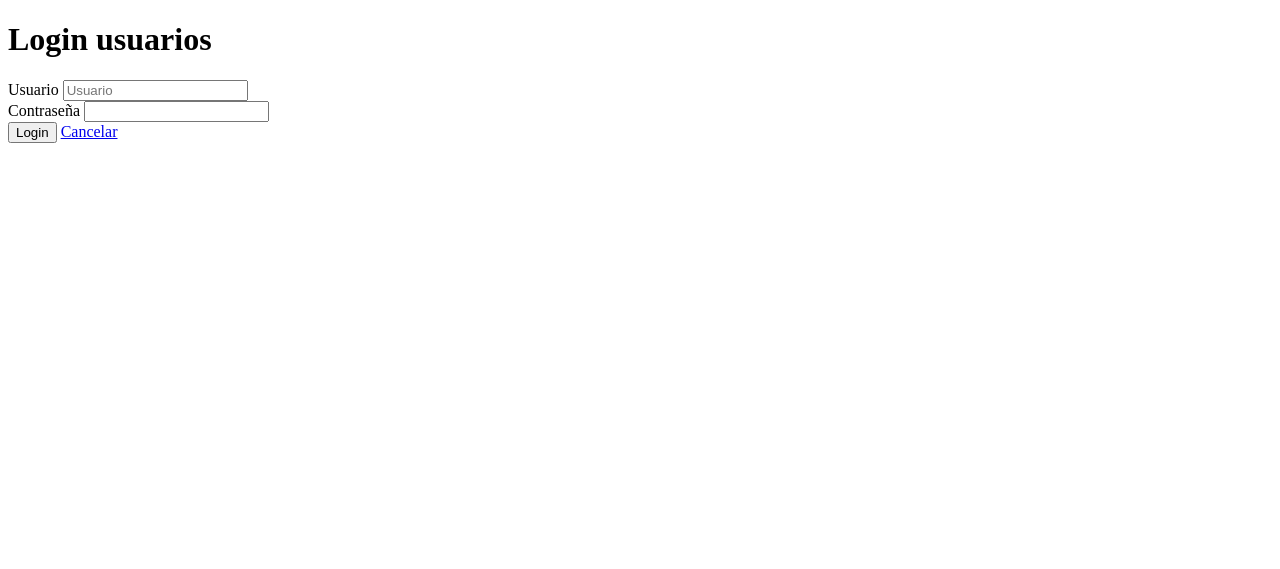
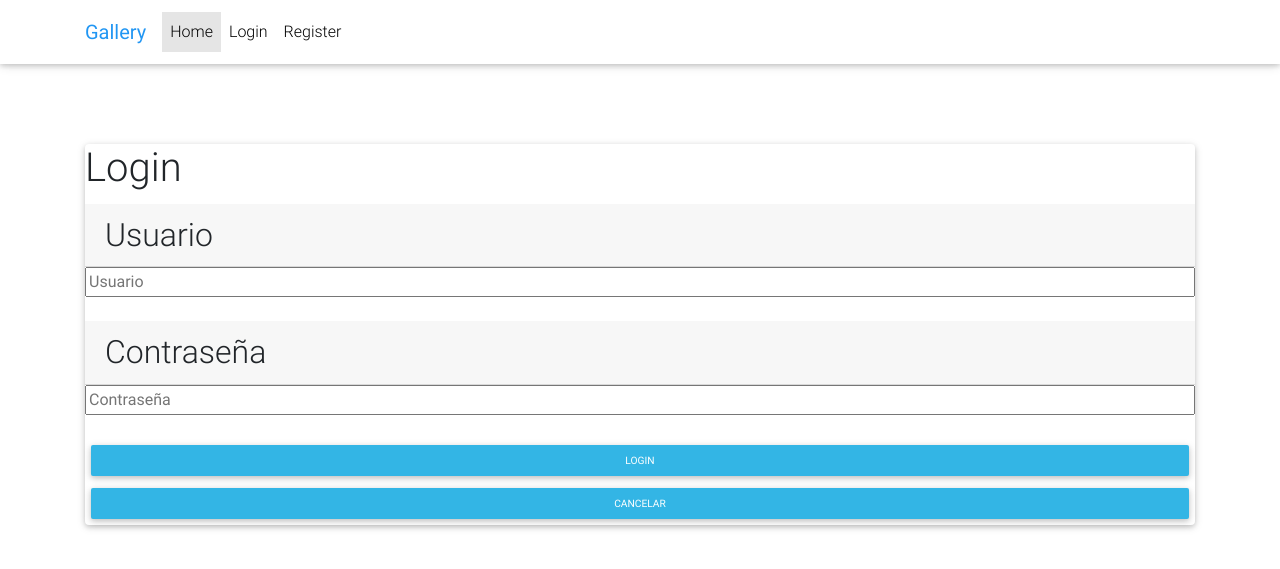
Before and after one commit to cfsepulveda/MISO4011_ApropiacionTecnologica, a Django app: page /gallery/loginUser in a window 1280 px wide. Shown: the top 569 px of the page. Run offline with Django 3.2, Linux system fonts and the light colour scheme; some libraries are stand-ins or nearby versions.

Commit message:
Login html

```diff
--- a/gallery/templates/gallery/login.html
+++ b/gallery/templates/gallery/login.html
@@ -1,30 +1,51 @@
+{% load static %}
 <!DOCTYPE html>
 <html lang="en" xmlns="http://www.w3.org/1999/html">
 <head>
     <meta charset="UTF-8">
+    <meta name="viewport" content="width=device-width, initial-scale=1, shrink-to-fit=no">
+    <meta http-equiv="x-ua-compatible" content="ie=edge">
     <title>Login</title>
     <h1>Login usuarios</h1>
-    <script src="//code.jquery.com/jquery-3.3.1.min.js"></script>
+    <!-- Font Awesome -->
+    <link rel="stylesheet" href="https://use.fontawesome.com/releases/v5.7.0/css/all.css">
+    <!-- Bootstrap core CSS -->
+    <link href="{% static "css/bootstrap.min.css" %}" rel="stylesheet">
+    <!-- Material Design Bootstrap -->
+    <link href="{% static "css/mdb.min.css" %}" rel="stylesheet">
+    <!-- Your custom styles (optional) -->
+    <link href="{% static "css/style.min.css" %}" rel="stylesheet">
+    <!-- SCRIPTS -->
+    <!-- JQuery -->
+    <script type="text/javascript" src="{% static "js/jquery-3.3.1.min.js" %}"></script>
+    <!-- Bootstrap tooltips -->
+    <script type="text/javascript" src="{% static "js/popper.min.js" %}"></script>
+    <!-- Bootstrap core JavaScript -->
+    <script type="text/javascript" src="{% static "js/bootstrap.min.js" %}"></script>
+    <!-- MDB core JavaScript -->
+    <script type="text/javascript" src="{% static "js/mdb.min.js" %}"></script>
+    <!-- Initializations -->
+    <script type="text/javascript">
+        // Animations initialization
+        new WOW().init();
+    </script>
     <script>
         function sendForm() {
             $.ajax({
                 type: "POST",
                 url: "https://grupo1-app.herokuapp.com/gallery/login/",
-            data: JSON.stringify({username : $('#username').val(), password : $('#password').val() }),
+                data: JSON.stringify({username: $('#username').val(), password: $('#password').val()}),
                 contentType: "application/json; charset=utf-8",
                 dataType: "json",
-            success: function(data){
-                if(data.message=="ok")
-                {
+                success: function (data) {
+                    if (data.message == "ok") {
                         window.location = "https://grupo1-app.herokuapp.com/gallery/viewImages/";
-                }
-                else
-                {
+                    } else {
                         alert(data.message);
                     }
                 },
 
-                failure: function(errMsg){
+                failure: function (errMsg) {
                     alert("Se presentó un error al intentar el login");
                 }
             });
@@ -34,11 +55,59 @@
 
 </head>
 <body>
-    <form method="post" action="" onsubmit="return sendForm();">
-        Usuario <input id="username" name="username" type="text" placeholder="Usuario" /><br />
-        Contraseña <input id="password" name="password" type="password" /><br />
-        <input id="send" name="send" type="submit" value="Login" />
-        <a href="https://grupo1-app.herokuapp.com/gallery/viewImages">Cancelar</a>
+<header>
+
+    <!-- Navbar -->
+    <nav class="navbar fixed-top navbar-expand-lg navbar-light white scrolling-navbar">
+        <div class="container">
+
+            <!-- Brand -->
+            <a class="navbar-brand waves-effect" href="/gallery" target="_blank">
+                <strong class="blue-text">Gallery</strong>
+            </a>
+
+            <!-- Collapse -->
+            <button class="navbar-toggler" type="button" data-toggle="collapse" data-target="#navbarSupportedContent"
+                    aria-controls="navbarSupportedContent"
+                    aria-expanded="false" aria-label="Toggle navigation">
+                <span class="navbar-toggler-icon"></span>
+            </button>
+
+            <!-- Links -->
+            <div class="collapse navbar-collapse" id="navbarSupportedContent">
+
+                <!-- Left -->
+                <ul class="navbar-nav mr-auto">
+                    <li class="nav-item active">
+                        <a class="nav-link waves-effect" href="https://grupo1-app.herokuapp.com/gallery/">Home
+                            <span class="sr-only">(current)</span>
+                        </a>
+                    </li>
+                    <li class="nav-item">
+                        <a class="nav-link waves-effect" href="https://grupo1-app.herokuapp.com/gallery/loginUser/"
+                           target="_blank">Login</a>
+                    </li>
+                    <li class="nav-item">
+                        <a class="nav-link waves-effect" href="https://grupo1-app.herokuapp.com/gallery/addUser/"
+                           target="_blank">Register</a>
+                    </li>
+                </ul>
+            </div>
+        </div>
+    </nav>
+    <!-- /Navbar -->
+
+</header>
+<main class="mt-5 pt-5">
+<div class="container">
+    <form class="card" method="post" action="" onsubmit="return sendForm();">
+        <h1 class="card-title">Login</h1>
+        <h2 class="card-header"> Usuario </h2> <input id="username" name="username" type="text" placeholder="Usuario"/><br/>
+        <h2 class="card-header"> Contraseña </h2> <input id="password" name="password" type="password" placeholder="Contraseña"/><br/>
+        <input class="btn btn-info btn-sm" id="send" name="send" type="submit" value="Login"/>
+        <a class="btn btn-info btn-sm" href="https://grupo1-app.herokuapp.com/gallery/viewImages">Cancelar</a>
     </form>
+</div>
+</main>
 </body>
 </html>
```
Also changed, not shown: gallery/templates/gallery/index.html (+4 -5 lines). Lines whose indentation alone changed are shown as unchanged.
